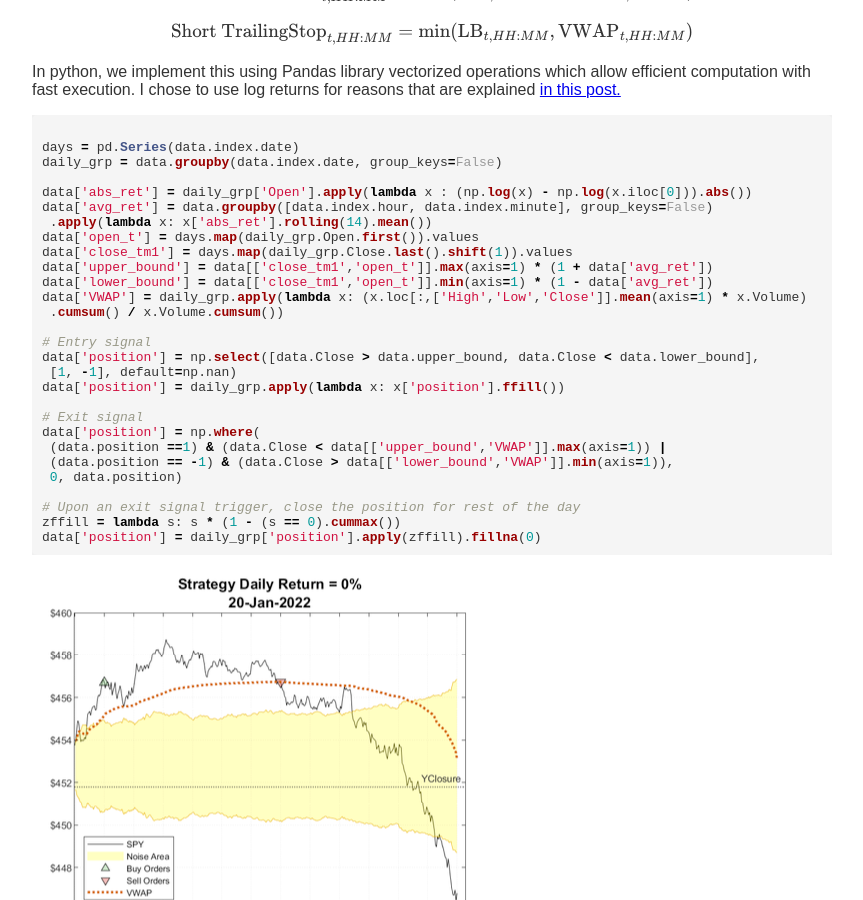
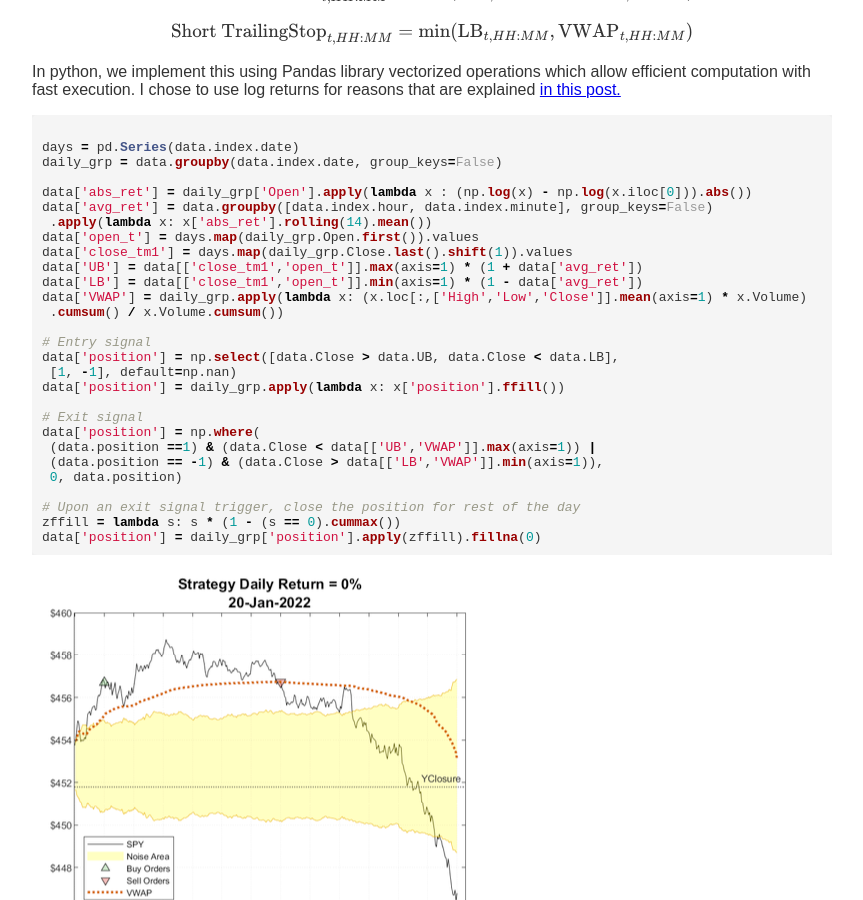
Before and after one commit to Cohen-Or/cohen-or.github.io, a Jekyll site: the page built from posts/time_series_momentum.md, in a window 1280 px wide and 900 px high, scrolled down 1563 px. Shown: the whole window, without its empty margins (208-1071 px from the left). Built offline with Jekyll 4.4.1, drawn with Linux system fonts in a browser that asks for light colours; formulas are drawn with MathJax 3.

Commit message:
Update time_series_momentum.md

```diff
--- a/posts/time_series_momentum.md
+++ b/posts/time_series_momentum.md
@@ -84,20 +84,20 @@
  .apply(lambda x: x['abs_ret'].rolling(14).mean())
 data['open_t'] = days.map(daily_grp.Open.first()).values
 data['close_tm1'] = days.map(daily_grp.Close.last().shift(1)).values
-data['upper_bound'] = data[['close_tm1','open_t']].max(axis=1) * (1 + data['avg_ret'])
-data['lower_bound'] = data[['close_tm1','open_t']].min(axis=1) * (1 - data['avg_ret'])
+data['UB'] = data[['close_tm1','open_t']].max(axis=1) * (1 + data['avg_ret'])
+data['LB'] = data[['close_tm1','open_t']].min(axis=1) * (1 - data['avg_ret'])
 data['VWAP'] = daily_grp.apply(lambda x: (x.loc[:,['High','Low','Close']].mean(axis=1) * x.Volume)
  .cumsum() / x.Volume.cumsum())
 
 # Entry signal
-data['position'] = np.select([data.Close > data.upper_bound, data.Close < data.lower_bound],
+data['position'] = np.select([data.Close > data.UB, data.Close < data.LB],
  [1, -1], default=np.nan)
 data['position'] = daily_grp.apply(lambda x: x['position'].ffill())
 
 # Exit signal
 data['position'] = np.where(
- (data.position ==1) & (data.Close < data[['upper_bound','VWAP']].max(axis=1)) |
- (data.position == -1) & (data.Close > data[['lower_bound','VWAP']].min(axis=1)),
+ (data.position ==1) & (data.Close < data[['UB','VWAP']].max(axis=1)) |
+ (data.position == -1) & (data.Close > data[['LB','VWAP']].min(axis=1)),
  0, data.position)
 
 # Upon an exit signal trigger, close the position for rest of the day
```
